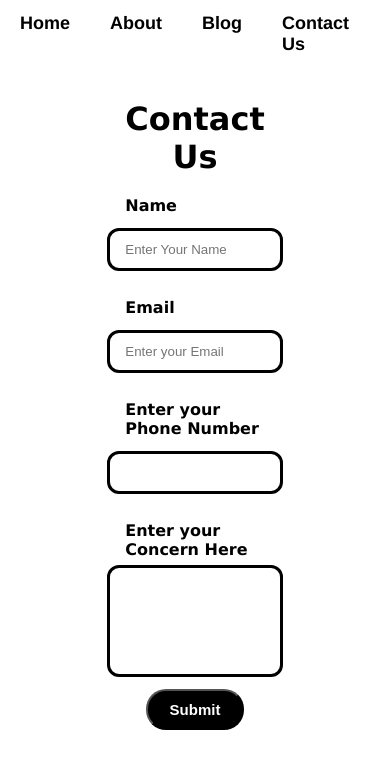
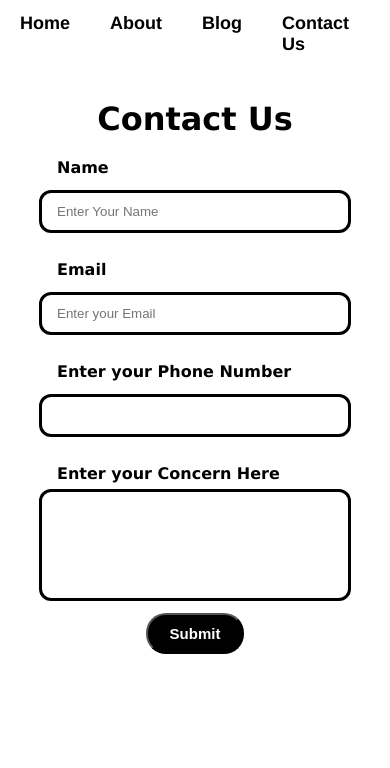
Before and after one commit to mananaggarwal2001/Blog-Application, a Next.js app: page /contact in a window 390 px wide. Shown: the top 768 px of the page. Built offline with nearby package versions, Linux system fonts and the light colour scheme.

Commit message:
changes made to the file

```diff
--- a/styles/Contact.module.css
+++ b/styles/Contact.module.css
@@ -1,6 +1,12 @@
 .container {
     max-width: 45vw;
     margin: 2rem auto;
+}
+
+@media only screen and (max-width: 720px){
+    .container{
+        max-width: 80vw;
+    }
 }
 
 .container h1 {
```
Also changed, not shown: 1 other file (tests, documents, lock files or other folders).
